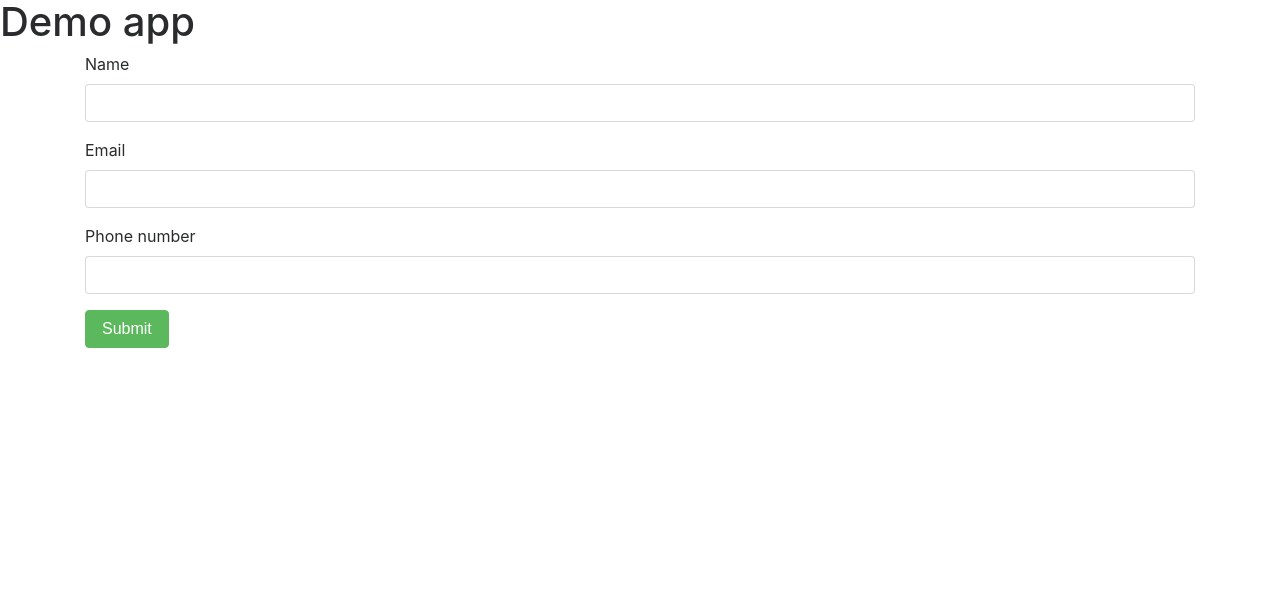
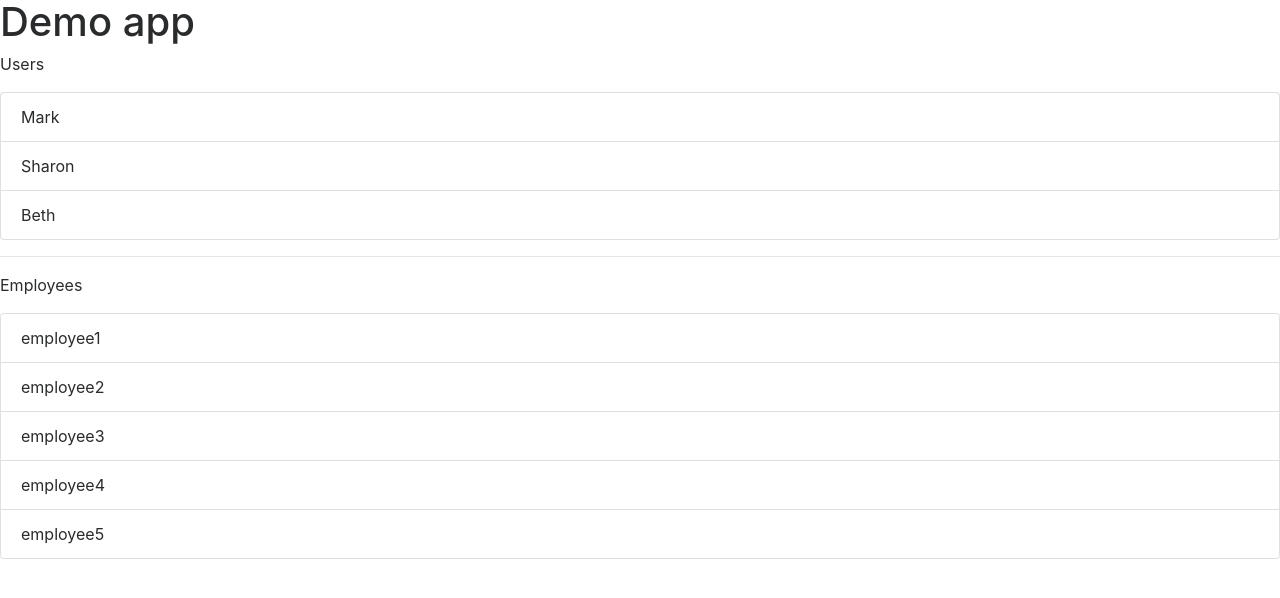
Before and after one commit to mdmahmudurrahman/angular4-syntax, an Angular app: page / in a window 1280 px wide. Shown: the top 598 px of the page. Built offline with nearby package versions, Linux system fonts and the light colour scheme.

Commit message:
Creating user and employee services

```diff
--- a/src/app/app.module.ts
+++ b/src/app/app.module.ts
@@ -4,6 +4,8 @@ import { FormsModule } from '@angular/forms';
 
 import { AppComponent } from './app.component';
 import { SandboxComponent } from './components/sandbox/sandbox.component';
+import { DataService } from './services/data.service';
+import { EmployeeDataService } from './services/employee.data.service';
 
 @NgModule({
   declarations: [
@@ -12,7 +14,7 @@ import { SandboxComponent } from './components/sandbox/sandbox.component';
   imports: [
     BrowserModule, FormsModule
   ],
-  providers: [],
+  providers: [DataService, EmployeeDataService],
   bootstrap: [AppComponent]
 })
 export class AppModule { }
--- a/src/app/components/sandbox/sandbox.component.html
+++ b/src/app/components/sandbox/sandbox.component.html
@@ -1,56 +1,16 @@
 <h1>Demo app</h1>
-<!-- Using form -->
+<!-- Show data from the service -->
 
-<!-- Here note about the novalidate #f="ngForm" (ngSubmit)="onSubmit(f)" -->
-
-<div class="container">
-  <form novalidate #f="ngForm" (ngSubmit)="onSubmit(f)">
-    <div class="form-group">
-      <label for="">Name</label>
-      <input type="text"
-        class="form-control"
-        [(ngModel)]="user.name"
-        name="name"
-        #userName="ngModel"
-        minlength="2"
-        required
-      >
-      <div *ngIf="userName.errors?.minlength ||
-        userName.errors?.required &&
-        userName.touched" class="alert alert-danger">Name is required
-      </div>
-    </div>
-    <div class="form-group">
-      <label for="">Email</label>
-      <input type="text"
-        class="form-control"
-        [(ngModel)]="user.email"
-        name="email"
-        #userEmail="ngModel"
-        minlength="2"
-        required
-      >
-      <div *ngIf="userEmail.errors?.minlength ||
-        userEmail.errors?.required &&
-        userEmail.touched" class="alert alert-danger">Name is required
-      </div>
-    </div>
-    <div class="form-group">
-      <label for="">Phone number</label>
-      <input type="email"
-        class="form-control"
-        [(ngModel)]="user.phone"
-        name="phone"
-        #userPhone="ngModel"
-        minlength="2"
-        required
-      >
-      <div *ngIf="userPhone.errors?.minlength ||
-        userPhone.errors?.required &&
-        userPhone.touched"
-        class="alert alert-danger">Phone is required
-    </div>
-    </div>
-    <input type="submit" value="Submit" class="btn btn-success">
-  </form>
-</div>
+<p>Users</p>
+<ul class="list-group">
+  <li class="list-group-item" *ngFor="let user of users">
+    {{user}}
+  </li>
+</ul>
+<hr>
+<p>Employees</p>
+<ul class="list-group">
+  <li class="list-group-item" *ngFor="let employee of employees">
+    {{employee}}
+  </li>
+</ul>
--- a/src/app/components/sandbox/sandbox.component.ts
+++ b/src/app/components/sandbox/sandbox.component.ts
@@ -1,7 +1,10 @@
 import { template } from '@angular-devkit/schematics/src';
 import { NgModel } from '@angular/forms/src/directives';
 import { Component, NgModule } from '@angular/core';
+
 import { Customer } from './Customer';
+import { DataService } from '../../services/data.service';
+import { EmployeeDataService } from '../../services/employee.data.service';
 
 @Component({
   selector: 'sandbox',
@@ -10,16 +13,11 @@ import { Customer } from './Customer';
 })
 
 export class SandboxComponent {
-  user = {
-    name: ''
-  }
-
-  onSubmit({value, valid}) {
-    if(valid) {
-      alert(JSON.stringify(value));
-    }
-    else {
-      alert(valid);
-    }
+  users:string[];
+  employees: string[];
+  constructor(public dataService:DataService,
+    public employeeDataService:EmployeeDataService) {
+      this.users = this.dataService.getUsers();
+      this.employees = this.employeeDataService.getEmployees();
   }
 }
--- /dev/null
+++ b/src/app/services/data.service.ts
@@ -0,0 +1,15 @@
+import { Injectable } from '@angular/core';
+
+@Injectable()
+
+export class DataService {
+  users: string[];
+
+  constructor() {
+    this.users = ['Mark', 'Sharon', 'Beth'];
+  }
+
+  getUsers() {
+    return this.users;
+  }
+}
--- /dev/null
+++ b/src/app/services/employee.data.service.ts
@@ -0,0 +1,15 @@
+import { Injectable } from '@angular/core';
+
+@Injectable()
+
+export class EmployeeDataService {
+  employees: string[];
+
+  constructor() {
+    this.employees = ["employee1", "employee2", "employee3", "employee4", "employee5"];
+  }
+
+  getEmployees() {
+    return this.employees;
+  }
+}
```
